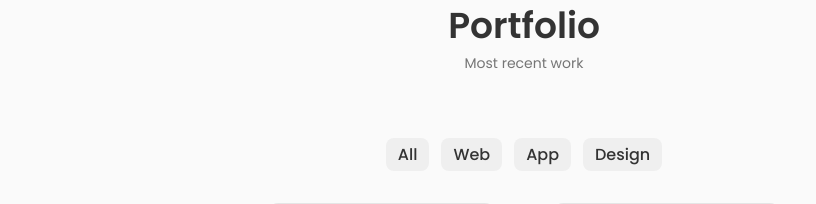
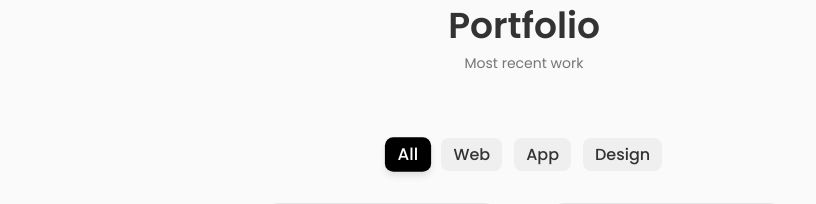
Before and after one commit to Ange230700/the-real-portfolio, a React (Vite) app in the folder client/: page / in a window 1280 px wide. Shown: the part 4820-5024 px from the top of the page, without its empty margins (116-932 px from the left). Built offline with nearby package versions, Linux system fonts and the light colour scheme.

Commit message:
working...

```diff
--- a/client/src/components/Portfolio/Works.jsx
+++ b/client/src/components/Portfolio/Works.jsx
@@ -4,13 +4,17 @@ import projectsNav from "../../data/Portfolio/projectsNav"; // eslint-disable-li
 import WorkItem from "./WorkItem";
 
 function Works() {
+  const allButtonId = projectsNav.find(
+    (projectNav) => projectNav.name.toLowerCase() === "all"
+  ).id;
+
   const [NavProject, setNavProject] = useState({
     name: "all",
   });
 
   const [projects, setProjects] = useState([]);
 
-  const [active, setActive] = useState(0);
+  const [active, setActive] = useState(allButtonId);
 
   useEffect(() => {
     if (NavProject.name === "all") {
```
